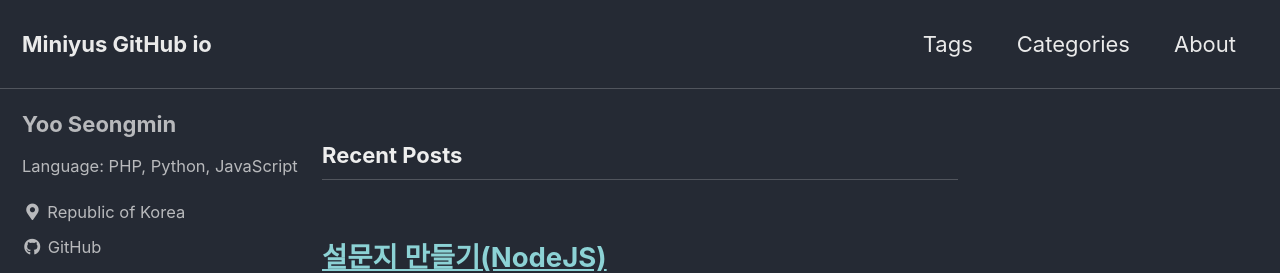
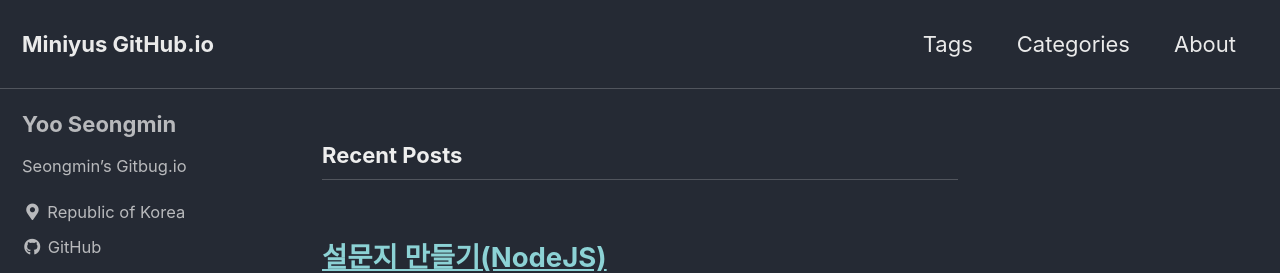
Before and after one commit to meteormin/meteormin.github.io, a Jekyll site: the page built from index.html, in a window 1280 px wide and 1279 px high. Shown: the top 273 px of the window. Built offline with Jekyll 4.4.1, drawn with Linux system fonts in a browser that asks for light colours; cached includes are drawn as plain includes; the list of posts is cut into pages by our own code.

Commit message:
Update _config.yml

```diff
--- a/_config.yml
+++ b/_config.yml
@@ -16,7 +16,7 @@ minimal_mistakes_skin    : "dark" # "air", "aqua", "contrast", "dark", "dirt", "
 
 # Site Settings
 locale                   : "ko-kr"
-title                    : "Miniyus GitHub io"
+title                    : "Miniyus GitHub.io"
 title_separator          : "-"
 subtitle                 : # site tagline that appears below site title in masthead
 name                     : "miniyus"
@@ -96,7 +96,7 @@ analytics:
 author:
   name             : "Yoo Seongmin"
   avatar           : # path of avatar image, e.g. "/assets/images/bio-photo.jpg"
-  bio              : "Language: PHP, Python, JavaScript"
+  bio              : "Seongmin's Gitbug.io"
   location         : "Republic of Korea"
   email            :
   links:
```
